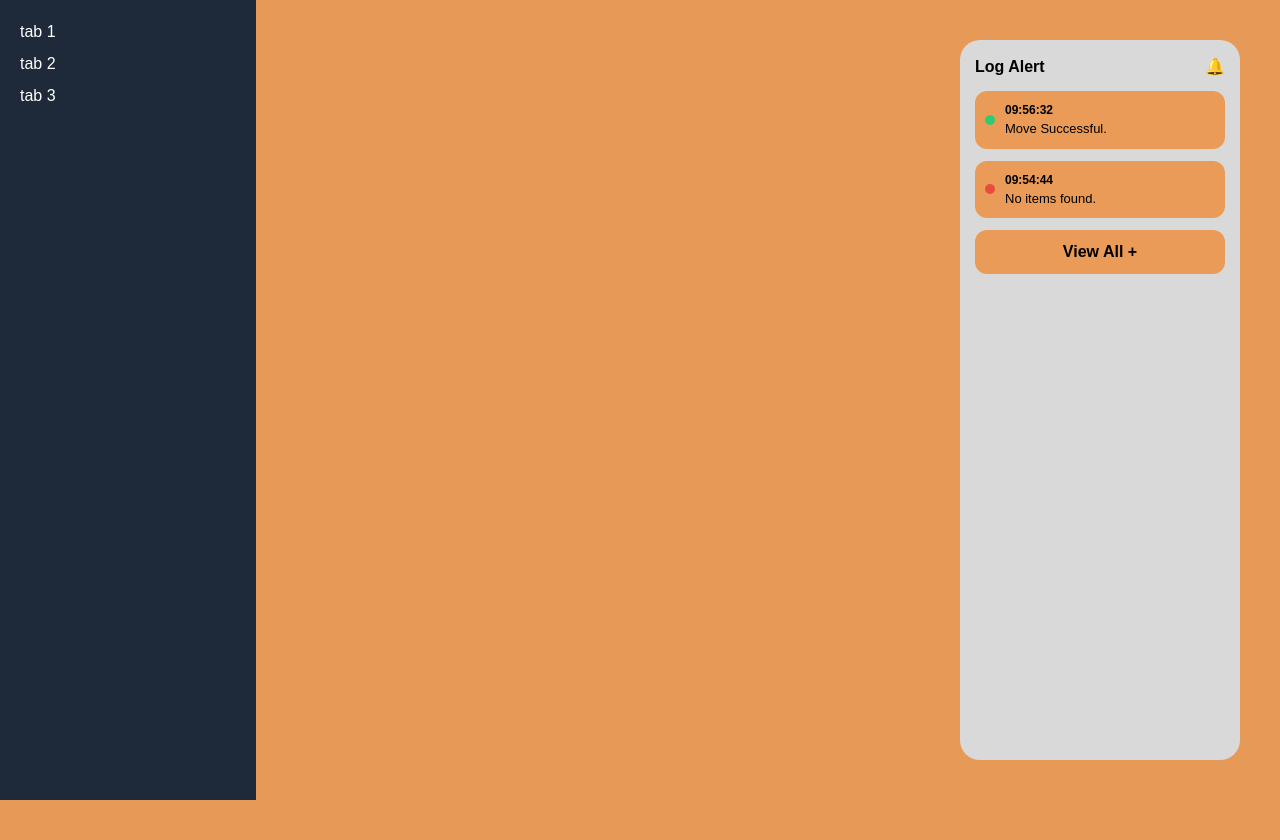
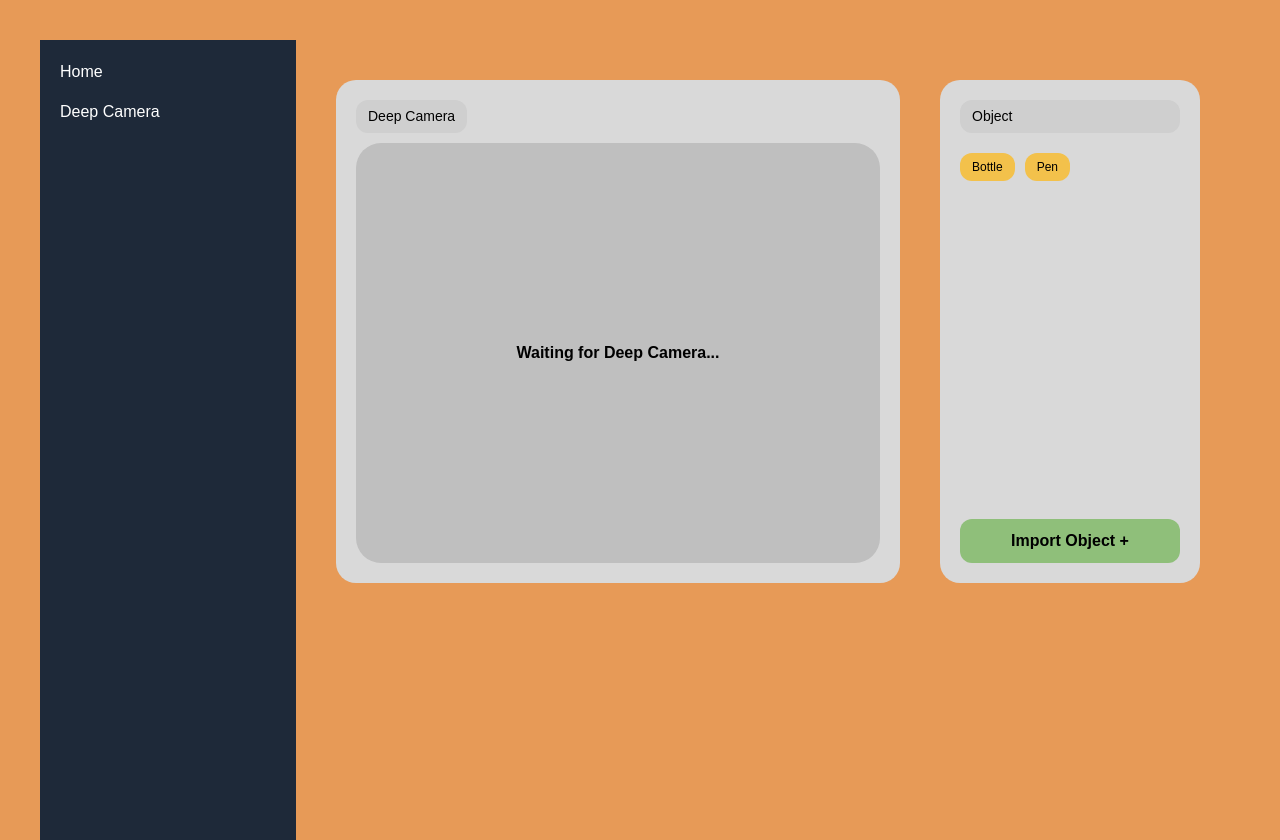
Before and after one commit to project-final-gg/project-final-GG, a React (Vite) app in the folder project/: page /deepcam in a window 1280 px wide. Before the commit the page ends 800 px from the top, so only its background shows below. Built offline with nearby package versions, Linux system fonts and the light colour scheme.

Commit message:
Deep Cam Page

```diff
--- a/project/src/App.tsx
+++ b/project/src/App.tsx
@@ -1,17 +1,38 @@
-import LogAlert from "./assets/components/LogAlert";
+import { Routes, Route } from "react-router-dom"
+import Sidebar from "./sidebar"
+import LogAlert from "./assets/components/LogAlert"
+import DeepCamera from "./assets/components/DeepCamera"
+
+function Home() {
+  return (
+    <>
+      <div className="content"></div>
+      <LogAlert />
+    </>
+  )
+}
+
+function DeepCamPage() {
+  return (
+    <div className="content">
+      <DeepCamera />
+    </div>
+  )
+}
 
 function App() {
   return (
     <div className="layout">
 
-      <div className="content">
-        {/* พื้นที่ว่างสำหรับหน้า Dashboard */}
-      </div>
+      <Sidebar />
 
-      <LogAlert />
+      <Routes>
+        <Route path="/home" element={<Home />} />
+        <Route path="/deepcam" element={<DeepCamPage />} />
+      </Routes>
 
     </div>
-  );
+  )
 }
 
-export default App;
+export default App
--- /dev/null
+++ b/project/src/assets/components/DeepCamera.tsx
@@ -0,0 +1,36 @@
+export default function DeepCamera() {
+  return (
+    <div className="deepcam-page">
+
+      <div className="deepcam-card">
+
+        <div className="card-title">
+          Deep Camera
+        </div>
+
+        <div className="camera-box">
+          Waiting for Deep Camera...
+        </div>
+
+      </div>
+
+      <div className="object-card">
+
+        <div className="card-title">
+          Object
+        </div>
+
+        <div className="object-tags">
+          <span className="tag">Bottle</span>
+          <span className="tag">Pen</span>
+        </div>
+
+        <button className="import-btn">
+          Import Object +
+        </button>
+
+      </div>
+
+    </div>
+  );
+}
--- a/project/src/deepcam.tsx
+++ /dev/null
@@ -1,5 +0,0 @@
-import React from "react";
-import { Link } from "react-router-dom";
-
-export default function deepcam() {
-}
--- a/project/src/index.css
+++ b/project/src/index.css
@@ -11,7 +11,6 @@ body{
 }
 
 /* layout หลัก */
-
 .layout{
   display:flex;
   height:100vh;
@@ -20,7 +19,6 @@ body{
 }
 
 /* พื้นที่ฝั่งซ้าย (dashboard area) */
-
 .content{
   flex:1;
 }
@@ -34,7 +32,6 @@ body{
 }
 
 /* header */
-
 .log-alert-header{
   display:flex;
   justify-content:space-between;
@@ -44,7 +41,6 @@ body{
 }
 
 /* log list */
-
 .log-list{
   display:flex;
   flex-direction:column;
@@ -52,7 +48,6 @@ body{
 }
 
 /* log item */
-
 .log-item{
   display:flex;
   gap:10px;
@@ -63,7 +58,6 @@ body{
 }
 
 /* status dot */
-
 .log-dot{
   width:10px;
   height:10px;
@@ -79,20 +73,17 @@ body{
 }
 
 /* time */
-
 .log-time{
   font-size:12px;
   font-weight:600;
 }
 
 /* message */
-
 .log-message{
   font-size:13px;
 }
 
 /* button */
-
 .view-all-btn{
   margin-top:12px;
   width:100%;
@@ -103,3 +94,77 @@ body{
   cursor:pointer;
   font-weight:600;
 }
+
+/* deep camera page */
+.deepcam-page{
+  display:flex;
+  gap:40px;
+  padding:40px;
+  width:100%;
+}
+
+/* deep camera card */
+.deepcam-card{
+  flex:1;
+  max-width:650px;
+  background:#d9d9d9;
+  border-radius:20px;
+  padding:20px;
+}
+
+/* camera area */
+.camera-box{
+  margin-top:10px;
+  background:#bfbfbf;
+  height:420px;
+  border-radius:25px;
+  display:flex;
+  align-items:center;
+  justify-content:center;
+  font-weight:600;
+}
+
+/* object card */
+.object-card{
+  width:260px;
+  background:#d9d9d9;
+  border-radius:20px;
+  padding:20px;
+  display:flex;
+  flex-direction:column;
+  justify-content:space-between;
+}
+
+/* title */
+.card-title{
+  background:#cfcfcf;
+  padding:6px 12px;
+  border-radius:12px;
+  font-size:14px;
+  display:inline-block;
+}
+
+/* tags */
+.object-tags{
+  display:flex;
+  gap:10px;
+  margin-top:20px;
+}
+
+.tag{
+  background:#f3c14b;
+  padding:5px 12px;
+  border-radius:12px;
+  font-size:12px;
+}
+
+/* button */
+.import-btn{
+  margin-top:auto;
+  background:#8fbf7a;
+  border:none;
+  padding:10px;
+  border-radius:12px;
+  cursor:pointer;
+  font-weight:600;
+}
--- a/project/src/main.tsx
+++ b/project/src/main.tsx
@@ -1,13 +1,13 @@
 import { StrictMode } from 'react'
 import { createRoot } from 'react-dom/client'
+import { BrowserRouter } from 'react-router-dom'
+import App from './App.tsx'
 import './index.css'
-import Sidebar from './sidebar.tsx'
-import App from './App.tsx'
 
 createRoot(document.getElementById('root')!).render(
   <StrictMode>
-    <div className="flex"><Sidebar />
-      <div className="flex flex-1 justify-end"><App /></div>
-    </div>
-  </StrictMode>,
+    <BrowserRouter>
+      <App />
+    </BrowserRouter>
+  </StrictMode>
 )
--- a/project/src/sidebar.tsx
+++ b/project/src/sidebar.tsx
@@ -1,14 +1,10 @@
-import React from "react";
 import { Link } from "react-router-dom";
 
 export default function Sidebar() {
   return (
     <div className="w-64 h-screen bg-gray-800 text-white p-5 flex flex-col gap-4">
-      <span className="flex flex-col gap-2">
-        <a href="/tab1" className="hover:text-blue-400">tab 1</a>
-        <a href="/tab2" className="hover:text-blue-400">tab 2</a>
-        <a href="/tab3" className="hover:text-blue-400">tab 3</a>
-      </span>
+      <Link to="/home" className="hover:text-blue-400">Home</Link>
+      <Link to="/deepcam" className="hover:text-blue-400">Deep Camera</Link>
     </div>
   );
 }
```
